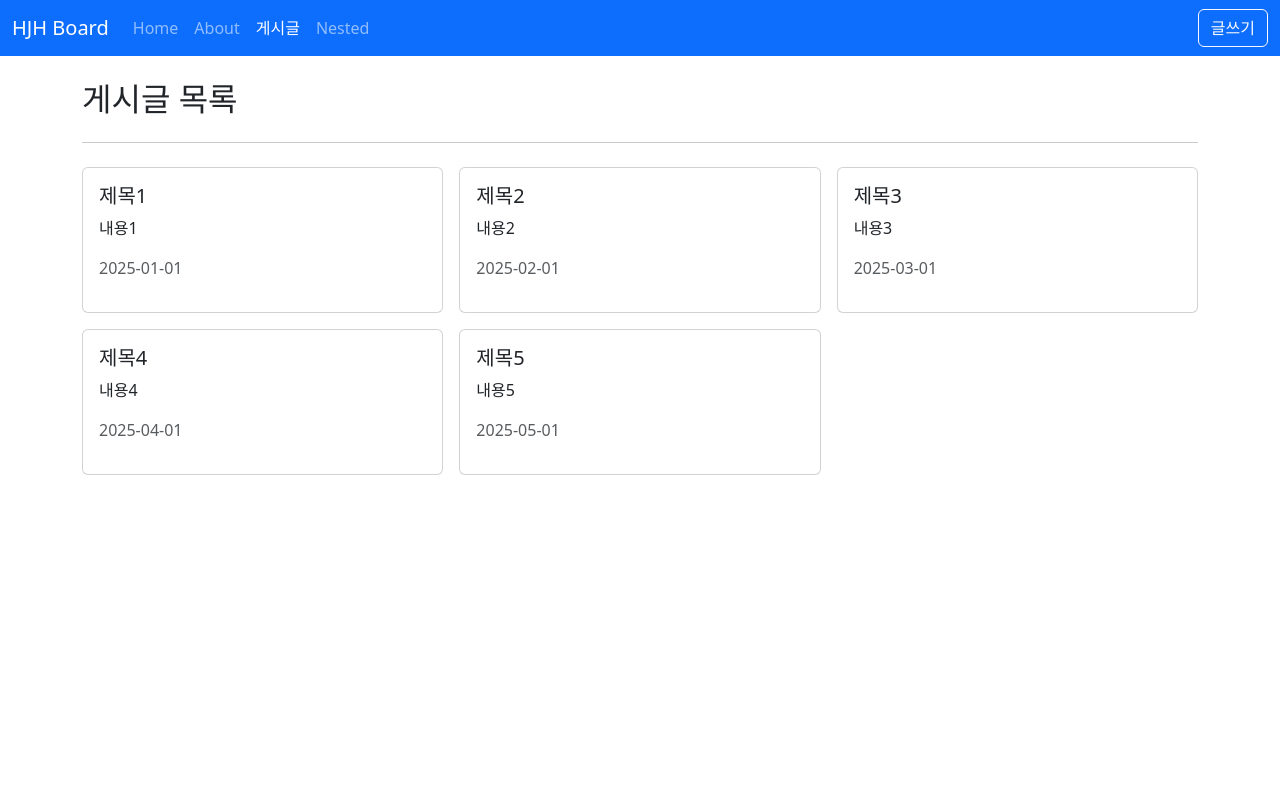
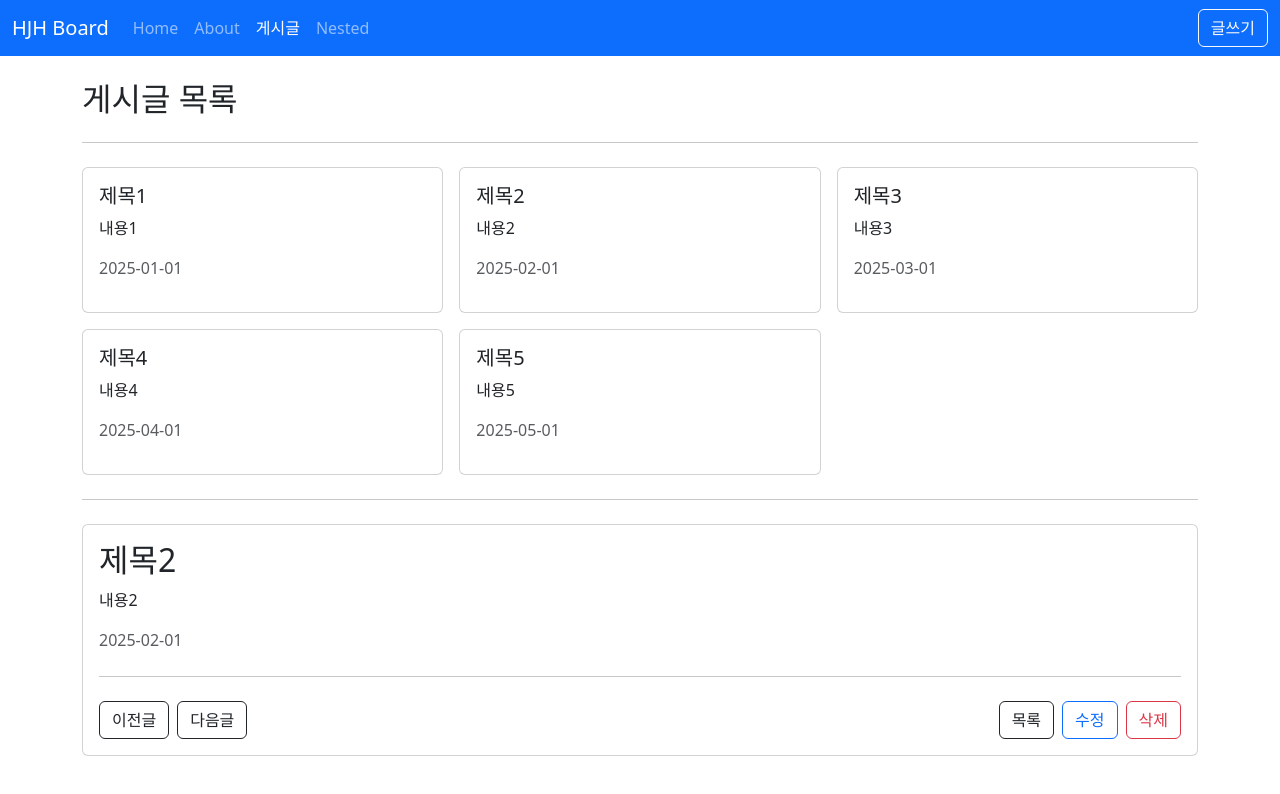
Before and after one commit to HJH1122/vuePosts, a Vue app in the folder vue-posts/: page /posts in a window 1280 px wide. Shown: the top 794 px of the page. Built offline with nearby package versions, Linux system fonts and the light colour scheme.

Commit message:
컴포넌트 props 추가

```diff
--- a/vue-posts/src/api/posts.js
+++ b/vue-posts/src/api/posts.js
@@ -10,3 +10,7 @@
 export function getPosts(){
     return posts;
 }
+
+export function getPostById(id){
+    return posts.find(item => item.id === id);
+}
--- /dev/null
+++ b/vue-posts/src/components/AppCard.vue
@@ -0,0 +1,13 @@
+<template>
+    <div class="card">
+        <div v-if="$slots.header" class="card-header">
+            <slot name="header"></slot>
+        </div>
+        <div v-if="$slots.default" class="card-body">
+            <slot></slot>
+        </div>
+        <div v-if="$slots.footer" class="card-footer">
+            <slot name="footer"></slot>
+        </div>
+    </div>
+</template>
--- a/vue-posts/src/components/posts/PostItem.vue
+++ b/vue-posts/src/components/posts/PostItem.vue
@@ -1,14 +1,17 @@
 <template>
-    <div class="card">
-    <div class="card-body">
+    <AppCard>
         <h5 class="card-title">{{ title }}</h5>
         <p class="card-text">{{ content }}</p>
         <p class="text-muted">{{ createdAt }}</p>
-    </div>
-</div>
+    </AppCard>
+
+
 </template>
 
 <script setup>
+import AppCard from '../AppCard.vue';
+
+
 defineProps({
     title:{
         type: String,
--- a/vue-posts/src/router/index.js
+++ b/vue-posts/src/router/index.js
@@ -36,6 +36,9 @@
         path: '/posts/:id',
         name: 'PostDetail',
         component: PostDetailView,
+        //props : true,
+        props: (route) =>({id: parseInt(route.params.id)})
+
     },
     {
         path: '/posts/:id/edit',
--- a/vue-posts/src/views/posts/PostDetailView.vue
+++ b/vue-posts/src/views/posts/PostDetailView.vue
@@ -1,8 +1,8 @@
 <template>
     <div>
-        <h2>제목</h2>
-        <p>내용</p>
-        <div class="text-muted">2025-01-01</div>
+        <h2>{{ form.title }}</h2>
+        <p>{{ form.content }}</p>
+        <div class="text-muted">{{ form.createdAt }}</div>
         <hr class="my-4" />
         <div class="row g-2">
             <div class="col-auto">
@@ -27,18 +27,30 @@
 </template>
 
 <script setup>
-import { useRoute, useRouter } from 'vue-router';
+import { useRouter } from 'vue-router';
+import { getPostById } from '@/api/posts';
+import { ref } from 'vue';
 
-const route = useRoute();
+const props = defineProps({
+    id: Number,
+})
+
 const router = useRouter();
-const id = route.params.id;
+//const id = route.params.id;
+const form = ref({});
+
+const fetchPost = () =>{
+    const data = getPostById(props.id);
+    form.value = {...data};
+}
+fetchPost();
 
 const goListPage = () =>{
     router.push({ name : "PostList"});
 }
 
 const goEditPage = () =>{
-    router.push({ name : "PostEdit", params: {id }});
+    router.push({ name : "PostEdit", params: {id : props.id}});
 }
 
 </script>
--- a/vue-posts/src/views/posts/PostListView.vue
+++ b/vue-posts/src/views/posts/PostListView.vue
@@ -9,12 +9,17 @@
             </div>
 
         </div>
-
+        <hr class="my-4" />
+        <AppCard>
+            <PostDetailView :id="2"></PostDetailView>
+        </AppCard>
     </div>
 </template>
 
 <script setup>
 import PostItem from '@/components/posts/PostItem.vue';
+import PostDetailView from './PostDetailView.vue';
+import AppCard from '@/components/AppCard.vue';
 import { getPosts } from '@/api/posts';
 import { ref } from 'vue';
 import { useRouter } from 'vue-router';
```
